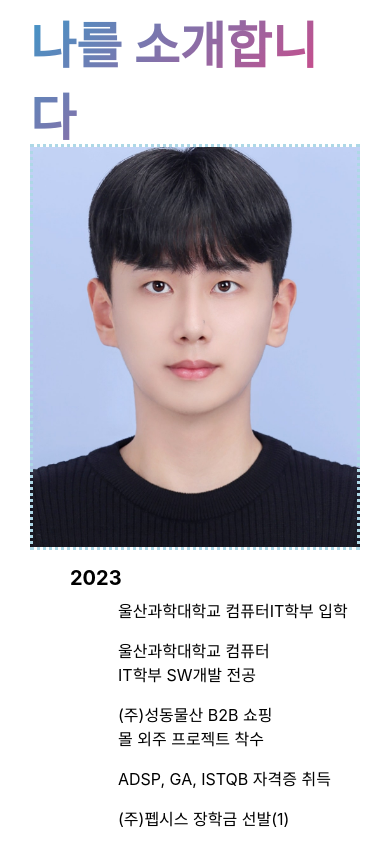
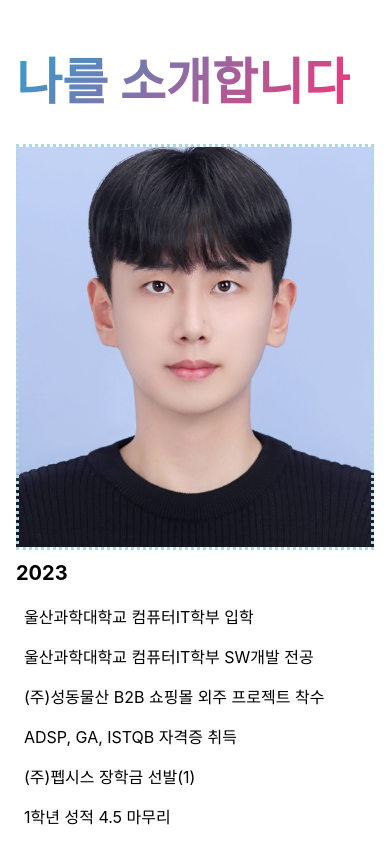
Before and after one commit to taehun2123/blog, a React (Create React App) app: page / in a window 390 px wide. Shown: the part 880-1724 px from the top of the page. Built offline with nearby package versions, Linux system fonts and the light colour scheme; no server answers; the database is empty; the HTML template or start-up script is replaced by a standard one; a web font is replaced by a local one.

Commit message:
Update: 빌드 후 커밋, 모바일 환경에서 flex-wrap이 요소 밖으로 나가는 현상 수정, 모바일에서 시각적 최적화 구성

```diff
--- a/src/App.css
+++ b/src/App.css
@@ -47,7 +47,14 @@
   color: black;
 }
 
-ul{
+article, section{
+  padding: 0;
+  margin: 0;
+}
+
+ul, li{
+  margin: 0;
+  padding: 0.3em 0;
   list-style-type: none;
 }
 
@@ -131,7 +138,9 @@
 }
 
 footer{
-  height: 150px;
+  display: block;
+  z-index: 999;
+  height: 200px;
   border-top: 1px solid lightgray;
   background-color: white;
 }
@@ -168,9 +177,9 @@
 .wrapper{
   position: relative;
   max-width: 1100px;
-  height: 100%;
+  min-height: 100%;
   margin: 0 auto;
-  padding: 0 30px;
+  padding: 0 1em;
   box-sizing: border-box;
 }
 
@@ -189,11 +198,20 @@
   top: 0;
   left: 0;
   width: 109%; /* 부모 요소 전체 영역 채움 */
-  height: 100%; /* 부모 요소 전체 영역 채움 */
+  height: 100vh; /* 부모 요소 전체 영역 채움 */
   object-fit: cover; /* 비디오가 부모 요소 크기에 맞게 cover */
   background-size: cover;
   opacity: 0.5;
   z-index: -1;
+}
+
+.writer {
+  position: absolute;
+  top: 100vh; /* 페이지 하단에 위치하도록 설정 */
+  height: 100vh;
+  width: 100%;
+  background-color: white;
+  z-index: 0;
 }
 
 .logo-text {
@@ -237,17 +255,18 @@
   transition: 0.5s ease-in-out;
   box-shadow: 0px 2px 6px 2px rgba(0, 0, 0, 0.1);
   border-radius: 10px;
-  left: 18%;
-  width: 60%;
-  right: 20%;
+  left: 10%;
+  /* width: 80%; <-- 이게 80%라서 그럼*/
+  right: 10%;
   justify-content: space-between;
   z-index: 999;
-  padding: 0 3em;
+  padding: 0 3%;
   align-items: center;
 }
 
 .nav.fixed.opened{
   left: 10vw;
+  right: 27vw;
 }
 
 .nav.fixed .nav-logo{
@@ -303,19 +322,20 @@
   display: flex;
   flex-direction: row;
   justify-content: flex-start;
+  align-items: flex-start;
 }
 
 /* =-=-=-=-=-=-=-= 게시글 =-=-=-=-=-=-=-= */
 
 .post{
   flex: 1;
-  height: 70vh;
+  min-height: 50vh;
 }
 
 .post-list{
   display: flex;
   flex-direction: row;
-  justify-content: flex-start;
+  justify-content: center;
   align-items: flex-start;
   gap: 3em;
   flex-wrap: wrap;
--- a/src/components/Logo.js
+++ b/src/components/Logo.js
@@ -1,15 +1,44 @@
+import { useEffect, useRef } from "react";
 import { Topbar } from "./Topbar";
-export function Logo({ isFixed, background, writer, isPost }) {
+export function Logo({ isFixed, background, writer }) {
+  const videoRef = useRef(null);
+  const writerRef = useRef(null);
+
+  useEffect(() => {
+    const handleScroll = () => {
+      const video = videoRef.current;
+      const writer = writerRef.current;
+      if (!video || !writer) return;
+
+      const writerPosition = writer.getBoundingClientRect().top;
+      if (window.scrollY >= window.innerHeight + writerPosition) {
+        video.style.position = 'absolute';
+        video.style.top = `${writerPosition - window.innerHeight}px`;
+      } else {
+        video.style.position = 'fixed';
+        video.style.top = '0px';
+      }
+    };
+
+    window.addEventListener('scroll', handleScroll);
+
+    return () => {
+      window.removeEventListener('scroll', handleScroll);
+    };
+  }, []);
+
   return (
     <header className="header" role="banner">
       <div className="wrapper">
         <Topbar isFixed={isFixed}/>
         <div className="title">
-          <video autoPlay loop muted playsInline>
+          <video autoPlay loop muted playsInline ref={videoRef}>
             <source src={background} type="video/mp4" />
           </video>
         </div>
         {writer}
+        <div className="writer" ref={writerRef}>
+        </div>
       </div>
     </header>
   );
--- a/src/components/Main/MainPost.js
+++ b/src/components/Main/MainPost.js
@@ -98,7 +98,7 @@
 `
 
 const PostCategory = styled.div`
-width:100%;
+width: 100%;
 display: flex;
 flex-direction: row;
 justify-content: space-between;
--- a/src/pages/Board.js
+++ b/src/pages/Board.js
@@ -14,6 +14,7 @@
         <Logo isFixed={isFixed} background={logoVideo} writer={<TypeWriter prev={'할 수 있다,'} writer={[`${name} !!`, 'Developer !!']}/>}/>
         <main className="main" ref={targetComponentRef}>
           <div className="wrapper">
+            <h1 className="effectFont">{name} 관련 게시글</h1>
             <Card category={`category.current`} value={name} />
           </div>
         </main>
```
Also changed, not shown: 22 other files (tests, documents, lock files or other folders).
